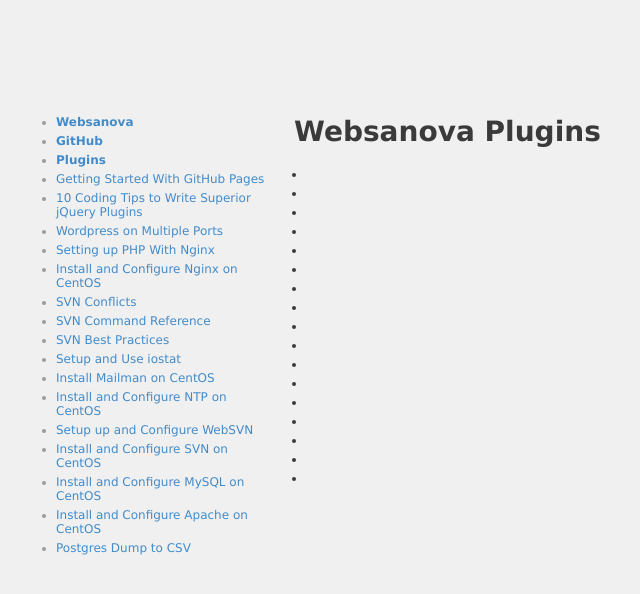
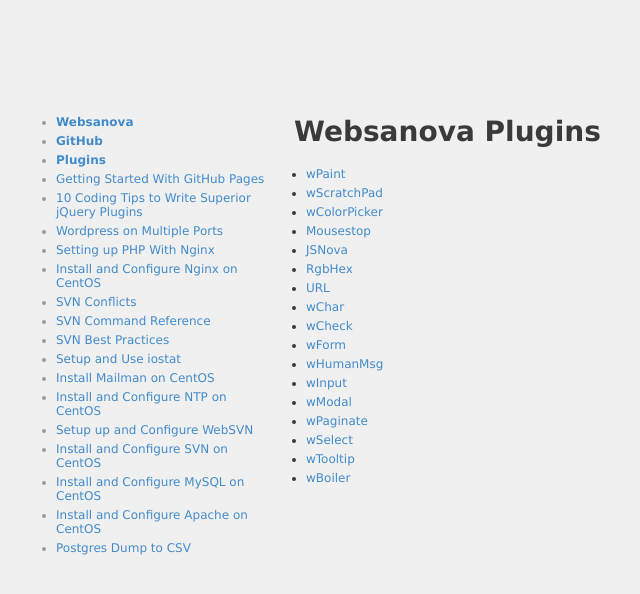
Before and after one commit to websanova/websanova.github.io, a Jekyll site: the page built from plugins.md, in a window 1280 px wide. Shown: the top 594 px of the page, without its empty margins (106-746 px from the left). Built offline with Jekyll 4.4.1, drawn with Linux system fonts in a browser that asks for light colours.

Commit message:
Plugin links.

```diff
--- a/plugins.md
+++ b/plugins.md
@@ -6,21 +6,21 @@
 ---
 
 <ul>
-<li><a href="http://wpaint.websanova.com"></a></li>
-<li><a href="http://wscratchpad.websanova.com"></a></li>
-<li><a href="http://wcolorpicker.websanova.com"></a></li>
-<li><a href="http://mousestop.websanova.com"></a></li>
-<li><a href="http://jsnova.websanova.com"></a></li>
-<li><a href="http://rgbhex.websanova.com"></a></li>
-<li><a href="http://url.websanova.com"></a></li>
-<li><a href="http://wboiler.websanova.com"></a></li>
-<li><a href="http://wchar.websanova.com"></a></li>
-<li><a href="http://wcheck.websanova.com"></a></li>
-<li><a href="http://wform.websanova.com"></a></li>
-<li><a href="http://whumanmsg.websanova.com"></a></li>
-<li><a href="http://winput.websanova.com"></a></li>
-<li><a href="http://wmodal.websanova.com"></a></li>
-<li><a href="http://wpaginate.websanova.com"></a></li>
-<li><a href="http://wselect.websanova.com"></a></li>
-<li><a href="http://wtooltip.websanova.com"></a></li>
+<li><a href="http://wpaint.websanova.com">wPaint</a></li>
+<li><a href="http://wscratchpad.websanova.com">wScratchPad</a></li>
+<li><a href="http://wcolorpicker.websanova.com">wColorPicker</a></li>
+<li><a href="http://mousestop.websanova.com">Mousestop</a></li>
+<li><a href="http://jsnova.websanova.com">JSNova</a></li>
+<li><a href="http://rgbhex.websanova.com">RgbHex</a></li>
+<li><a href="http://url.websanova.com">URL</a></li>
+<li><a href="http://wchar.websanova.com">wChar</a></li>
+<li><a href="http://wcheck.websanova.com">wCheck</a></li>
+<li><a href="http://wform.websanova.com">wForm</a></li>
+<li><a href="http://whumanmsg.websanova.com">wHumanMsg</a></li>
+<li><a href="http://winput.websanova.com">wInput</a></li>
+<li><a href="http://wmodal.websanova.com">wModal</a></li>
+<li><a href="http://wpaginate.websanova.com">wPaginate</a></li>
+<li><a href="http://wselect.websanova.com">wSelect</a></li>
+<li><a href="http://wtooltip.websanova.com">wTooltip</a></li>
+<li><a href="http://wboiler.websanova.com">wBoiler</a></li>
 </ul>
```
